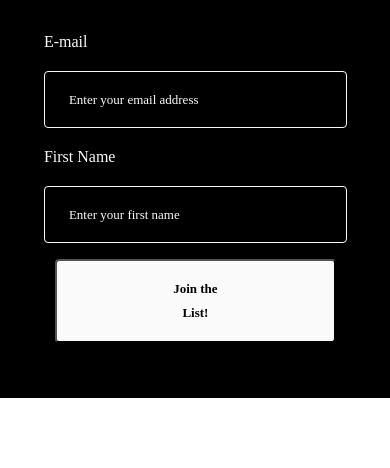
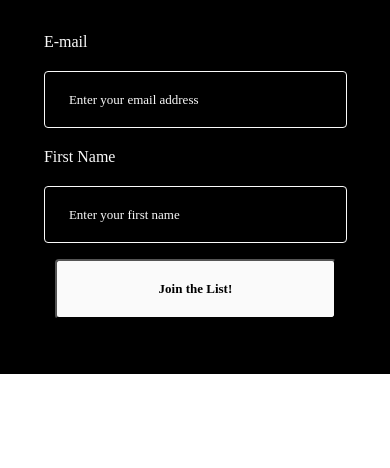
Before and after one commit to Dhrey07/DettyFinance, a plain HTML site: page index.html in a window 390 px wide. Shown: the part 2467-2935 px from the top of the page. Drawn offline with nearby package versions, Linux system fonts and the light colour scheme; a script that the page names is missing; a web font is replaced by a local one.

Commit message:
Mobile IV

```diff
--- a/styles.css
+++ b/styles.css
@@ -624,11 +624,12 @@ footer p{
         margin-block: 0rem;
     }
     .customer-info-section button{
-        padding: 16px 112px;
+        padding: 16px 0px;
 
         font-size: 13px;
         font-weight: 600;
         line-height: 24px;
+        width: 100%;
     }
     .info-section input::placeholder{
         font-size: 0.8125rem;
```
